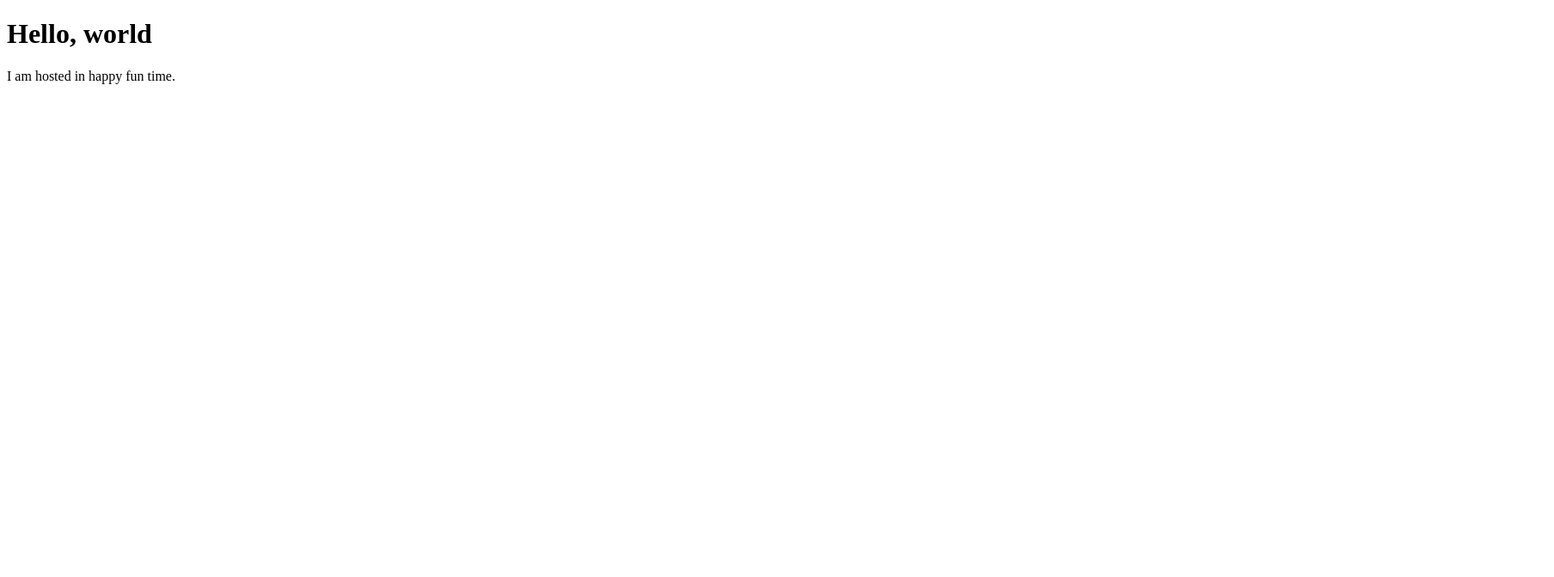
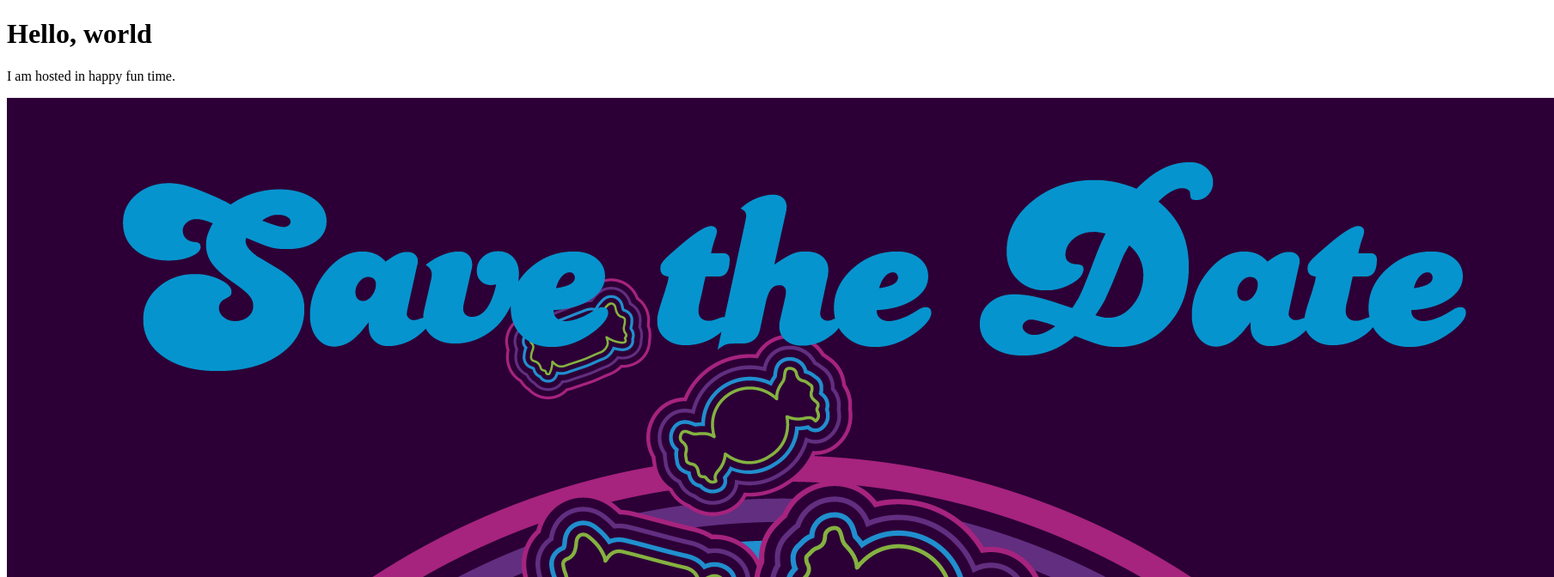
Before and after one commit to SSolomonCT/SSolomonCT.github.io, a plain HTML site: page index.html in a window 1280 px wide. Shown: the top 672 px of the page at 86% size, 1808 px wide, since content can reach past the window. Drawn offline with Linux system fonts and the light colour scheme.

Commit message:
new image
added image

```diff
--- a/index.html
+++ b/index.html
@@ -3,5 +3,6 @@
   <body>
       <h1>Hello, world</h1>
       <p>I am hosted in happy fun time.</p>
+      <img src="img/SaveTheDate.png" alt="Save The Date">
   </body>
 </html>
```
Also changed, not shown: img/SaveTheDate.png (added), 1 other file.
